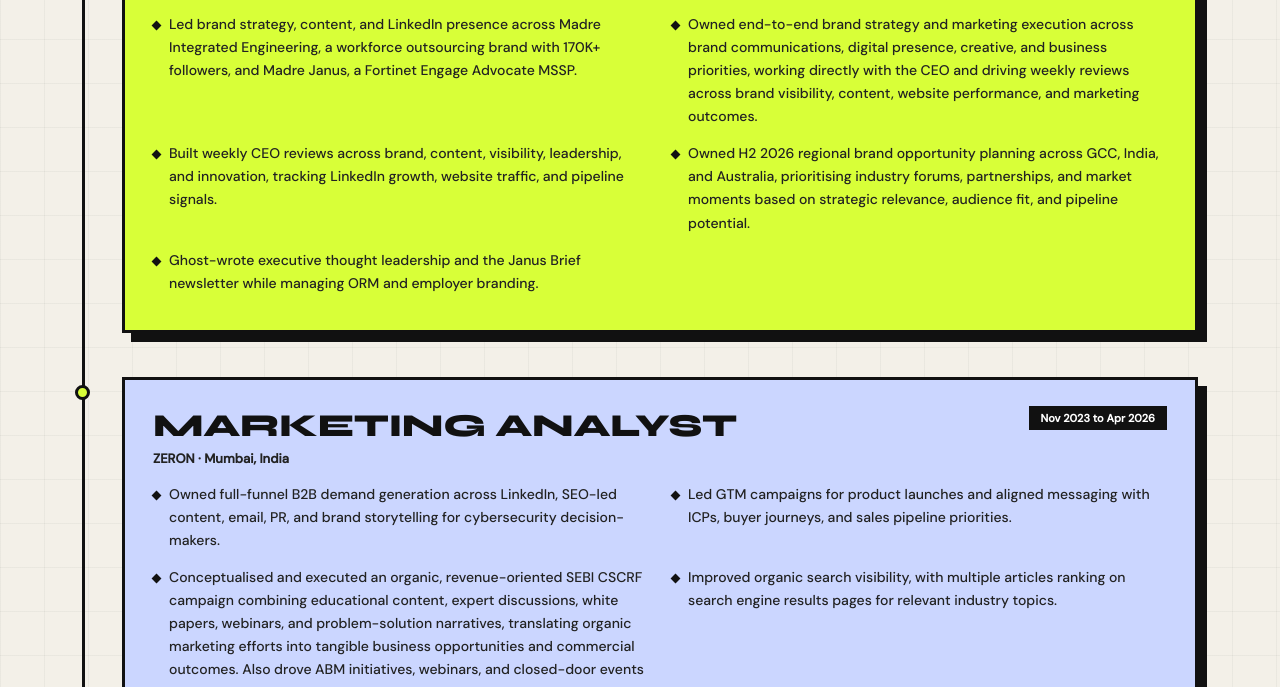
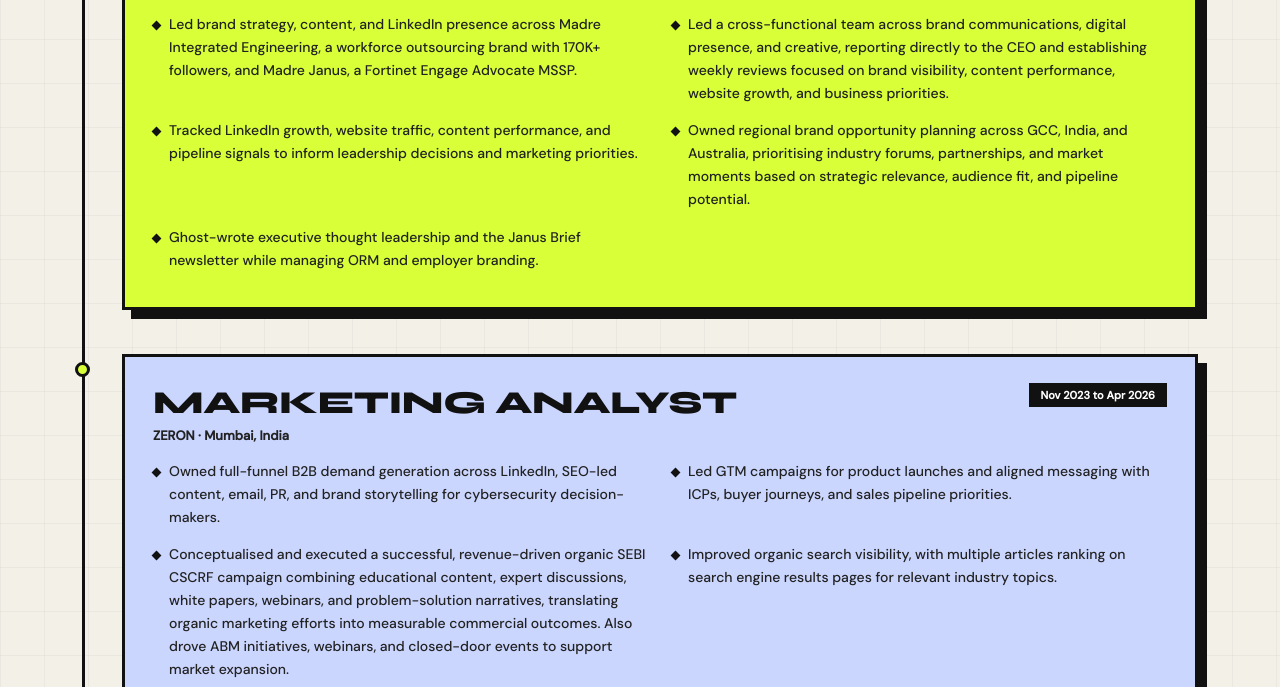
Before and after one commit to ankitrajpathak/website, a plain HTML site: page index.html in a window 1280 px wide. Shown: the part 2513-3200 px from the top of the page. Drawn offline with Linux system fonts and the light colour scheme.

Commit message:
index.html

```diff
--- a/index.html
+++ b/index.html
@@ -516,8 +516,8 @@ img,svg,video,iframe{max-width:100%}
 <div class="slabel">Experience</div>
 <h2 class="stitle rv">Where strategy became <em>impact.</em></h2>
 <div class="etl">
-<div class="ei"><div class="ecard"><div class="emeta"><div class="erole">Group Brand Manager</div><div class="eperiod">May 2026 to Present</div></div><div class="eco">Madre Group (MIE + Madre Janus) · Remote</div><ul class="ebl"><li>Led brand strategy, content, and LinkedIn presence across Madre Integrated Engineering, a workforce outsourcing brand with 170K+ followers, and Madre Janus, a Fortinet Engage Advocate MSSP.</li><li>Owned end-to-end brand strategy and marketing execution across brand communications, digital presence, creative, and business priorities, working directly with the CEO and driving weekly reviews across brand visibility, content, website performance, and marketing outcomes.</li><li>Built weekly CEO reviews across brand, content, visibility, leadership, and innovation, tracking LinkedIn growth, website traffic, and pipeline signals.</li><li>Owned H2 2026 regional brand opportunity planning across GCC, India, and Australia, prioritising industry forums, partnerships, and market moments based on strategic relevance, audience fit, and pipeline potential.</li><li>Ghost-wrote executive thought leadership and the Janus Brief newsletter while managing ORM and employer branding.</li></ul></div></div>
-<div class="ei"><div class="ecard"><div class="emeta"><div class="erole">Marketing Analyst</div><div class="eperiod">Nov 2023 to Apr 2026</div></div><div class="eco">ZERON · Mumbai, India</div><ul class="ebl"><li>Owned full-funnel B2B demand generation across LinkedIn, SEO-led content, email, PR, and brand storytelling for cybersecurity decision-makers.</li><li>Led GTM campaigns for product launches and aligned messaging with ICPs, buyer journeys, and sales pipeline priorities.</li><li>Conceptualised and executed an organic, revenue-oriented SEBI CSCRF campaign combining educational content, expert discussions, white papers, webinars, and problem-solution narratives, translating organic marketing efforts into tangible business opportunities and commercial outcomes. Also drove ABM initiatives, webinars, and closed-door events to support market expansion.</li><li>Improved organic search visibility, with multiple articles ranking on search engine results pages for relevant industry topics.</li><li>Tracked channel performance, website analytics, MQLs, SQLs, and pipeline signals through platform analytics and Zoho reporting.</li></ul></div></div>
+<div class="ei"><div class="ecard"><div class="emeta"><div class="erole">Group Brand Manager</div><div class="eperiod">May 2026 to Present</div></div><div class="eco">Madre Group (MIE + Madre Janus) · Remote</div><ul class="ebl"><li>Led brand strategy, content, and LinkedIn presence across Madre Integrated Engineering, a workforce outsourcing brand with 170K+ followers, and Madre Janus, a Fortinet Engage Advocate MSSP.</li><li>Led a cross-functional team across brand communications, digital presence, and creative, reporting directly to the CEO and establishing weekly reviews focused on brand visibility, content performance, website growth, and business priorities.</li><li>Tracked LinkedIn growth, website traffic, content performance, and pipeline signals to inform leadership decisions and marketing priorities.</li><li>Owned regional brand opportunity planning across GCC, India, and Australia, prioritising industry forums, partnerships, and market moments based on strategic relevance, audience fit, and pipeline potential.</li><li>Ghost-wrote executive thought leadership and the Janus Brief newsletter while managing ORM and employer branding.</li></ul></div></div>
+<div class="ei"><div class="ecard"><div class="emeta"><div class="erole">Marketing Analyst</div><div class="eperiod">Nov 2023 to Apr 2026</div></div><div class="eco">ZERON · Mumbai, India</div><ul class="ebl"><li>Owned full-funnel B2B demand generation across LinkedIn, SEO-led content, email, PR, and brand storytelling for cybersecurity decision-makers.</li><li>Led GTM campaigns for product launches and aligned messaging with ICPs, buyer journeys, and sales pipeline priorities.</li><li>Conceptualised and executed a successful, revenue-driven organic SEBI CSCRF campaign combining educational content, expert discussions, white papers, webinars, and problem-solution narratives, translating organic marketing efforts into measurable commercial outcomes. Also drove ABM initiatives, webinars, and closed-door events to support market expansion.</li><li>Improved organic search visibility, with multiple articles ranking on search engine results pages for relevant industry topics.</li><li>Tracked channel performance, website analytics, MQLs, SQLs, and pipeline signals through platform analytics and Zoho reporting.</li></ul></div></div>
 <div class="ei"><div class="ecard"><div class="emeta"><div class="erole">Assistant Event Coordinator</div><div class="eperiod">Mar 2023 – Oct 2023</div></div><div class="eco">LIVE PUKKA Events · Kolkata</div><ul class="ebl"><li>Managed end-to-end event logistics — venue selection, vendor coordination, and equipment setup for large-scale events.</li><li>Collaborated with event managers and cross-functional teams; provided on-site support for attendee management.</li></ul></div></div>
 <div class="ei"><div class="ecard"><div class="emeta"><div class="erole">Marketing Communications Associate</div><div class="eperiod">Dec 2021 – Dec 2022</div></div><div class="eco">Vehere · Kolkata</div><ul class="ebl"><li>Managed Google Ads and LinkedIn campaigns targeting B2B decision-makers; optimised bids and creatives via performance data.</li><li>Built campaign performance reports and translated analytics into actionable recommendations for senior stakeholders.</li><li>Conducted market research &amp; competitive analysis to monitor industry trends and inform communication strategy.</li><li>Coordinated global marketing events; managed vendor relationships for on-time asset delivery.</li></ul></div></div>
 <div class="ei"><div class="ecard"><div class="emeta"><div class="erole">Campaign Manager</div><div class="eperiod">Feb 2021 – Nov 2021</div></div><div class="eco">I-PAC (Indian Political Action Committee) · Kolkata</div><ul class="ebl"><li>Led large-scale campaign operations for West Bengal &amp; Punjab elections — managed field teams, rallies, and D2D activities across two districts.</li><li>Drove app adoption campaigns, increasing grassroots digital engagement across voter segments.</li></ul></div></div>
```
